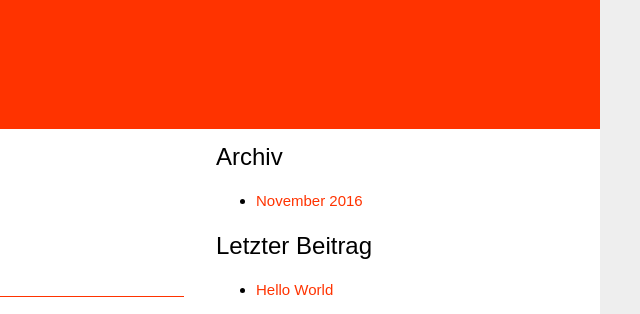
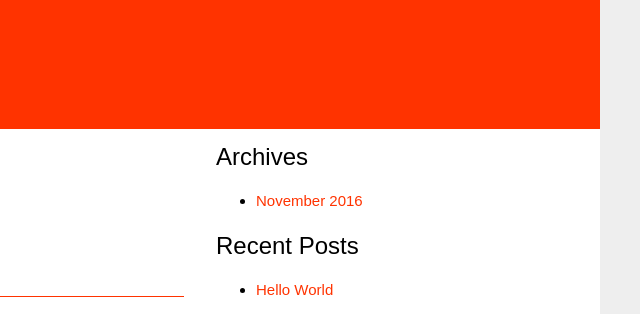
Before and after one commit to crayix/crayix.github.io, a plain HTML site: page archives/index.html in a window 1280 px wide. Shown: the top 314 px of the page, 640-1280 px from the left. Drawn offline with Linux system fonts and the light colour scheme.

Commit message:
Site updated: 2016-11-06 14:32:21

```diff
--- a/archives/index.html
+++ b/archives/index.html
@@ -3,7 +3,7 @@
 <head>
   <meta charset="utf-8">
 
-  <title>Archiv | B O N E R _ B L O G</title>
+  <title>Archives | B O N E R _ B L O G</title>
   <meta name="viewport" content="width=device-width, initial-scale=1, maximum-scale=1">
 
     <link rel="alternate" href="/atom.xml" title="B O N E R _ B L O G" type="application/atom+xml">
@@ -91,7 +91,7 @@
 
 
   <div>
-    <h3>Archiv</h3>
+    <h3>Archives</h3>
     <div>
       <ul class="archive-list"><li class="archive-list-item"><a class="archive-list-link" href="/archives/2016/11/">November 2016</a></li></ul>
     </div>
@@ -101,7 +101,7 @@
 
 
   <div>
-    <h3>Letzter Beitrag</h3>
+    <h3>Recent Posts</h3>
     <div>
       <ul>
 
```
Also changed, not shown: 2016/11/06/hello-world/index.html (+2 -2 lines), archives/2016/11/index.html (+3 -3 lines), archives/2016/index.html (+3 -3 lines), index.html (+2 -2 lines).
